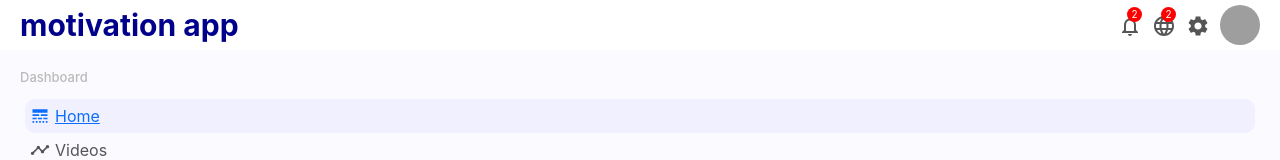
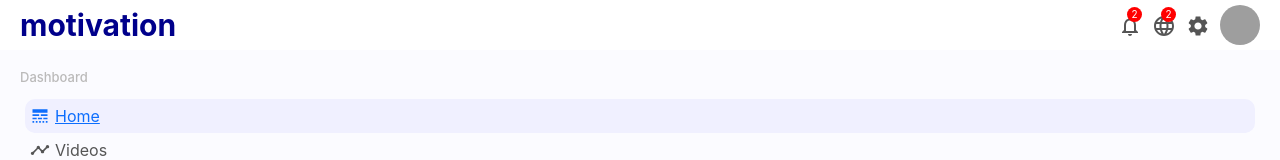
Before and after one commit to Oscarachieng/motivation-app, a React (Create React App) app in the folder client/: page / in a window 1280 px wide. Shown: the top 160 px of the page. Built offline with nearby package versions, Linux system fonts and the light colour scheme; grey boxes are pictures that could not be loaded.

Commit message:
[Client-Side]Pulling to allow merge and resolve conflict

```diff
--- a/client/src/components/topbar/TopBar.js
+++ b/client/src/components/topbar/TopBar.js
@@ -8,7 +8,7 @@ export default function TopBar() {
     <div className="topbar">
       <div className="topbarWrapper">
         <div className="topLeft">
-          <span className="logo">motivation app</span>
+          <span className="logo">motivation </span>
         </div>
         <div className="topRight">
           <div className="topbarIconContainer">
```
